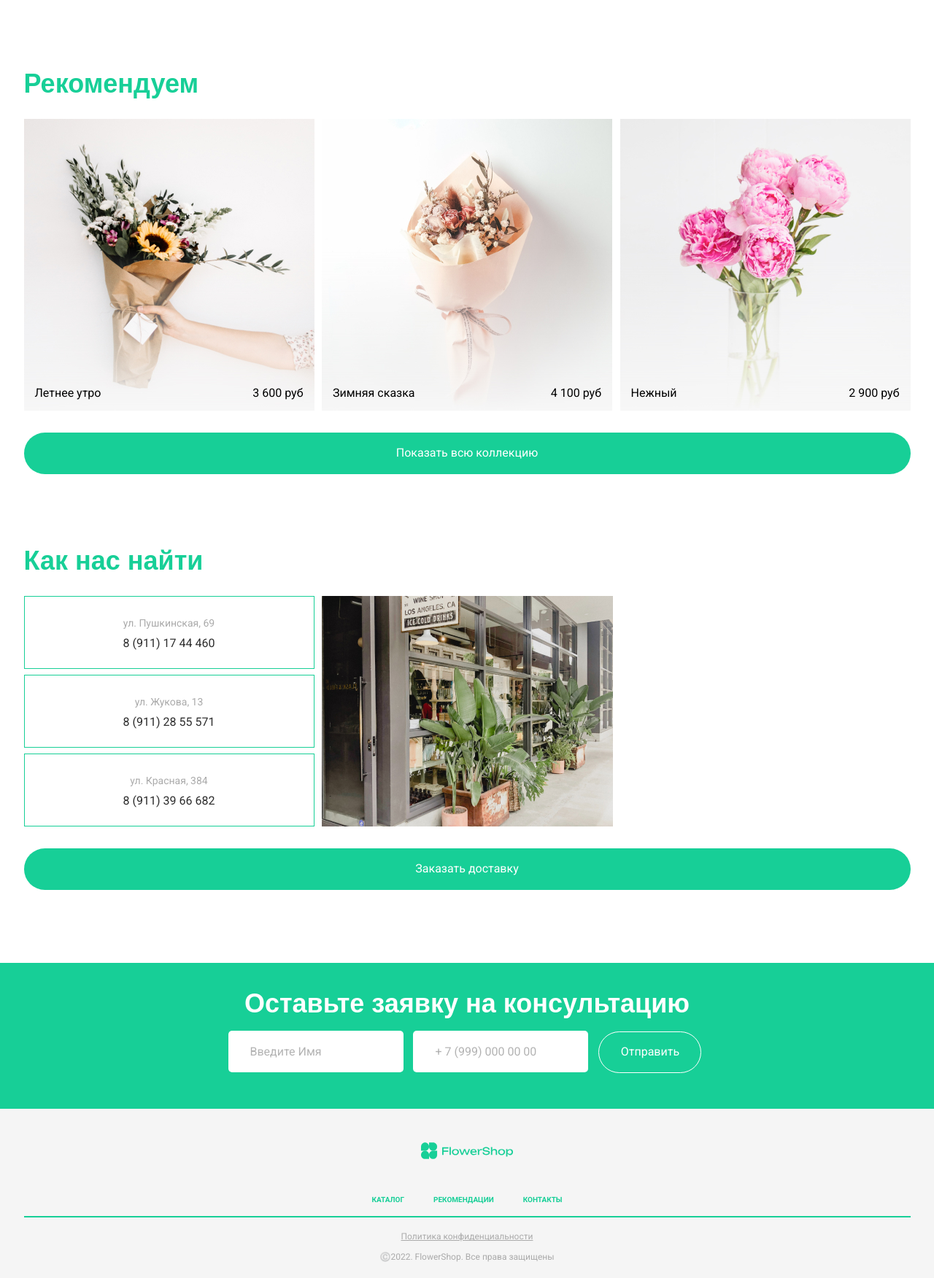
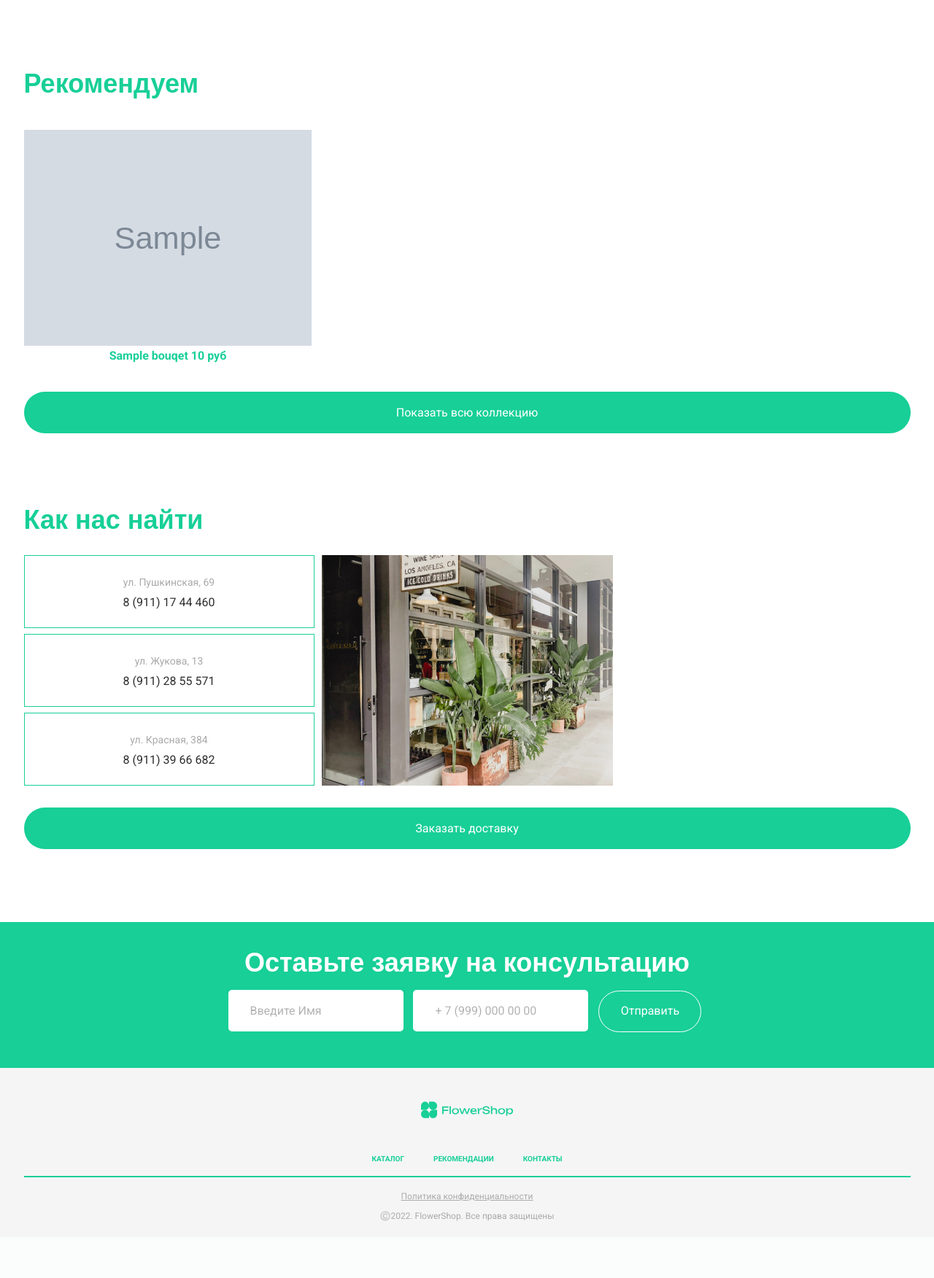
Before and after one commit to KustovAA/flower-shop, a Django app: page / in a window 1280 px wide. Shown: the part 697-2449 px from the top of the page at 73% size. After the commit the page ends 2371 px from the top, so only its background shows below. Run offline with Django 4.2, Linux system fonts and the light colour scheme; tables that the repository leaves empty hold one stand-in row (values such as "Sample post"); grey boxes marked "Sample" are stand-in pictures; a map, chart or similar area stays blank; parts of the project's set-up code (start-up, migrations or seed data) failed here and were passed over; some web fonts are replaced.

Commit message:
add to index page display of bouquets from DB

```diff
--- a/app/flower_app/templates/index.html
+++ b/app/flower_app/templates/index.html
@@ -1,3 +1,4 @@
+{% load static %}
 <!DOCTYPE html>
 <html lang="en">
 <head>
@@ -5,7 +6,7 @@
 	<meta name="viewport" content="width=device-width, initial-scale=1.0">
 	<title>Flower Shop</title>
 	<link rel="preconnect" href="https://fonts.googleapis.com"><link rel="preconnect" href="https://fonts.gstatic.com" crossorigin><link href="https://fonts.googleapis.com/css2?family=Roboto:wght@400;700&family=Unbounded:wght@700&display=swap" rel="stylesheet">
-	<link rel="stylesheet" href="https://storage.yandexcloud.net/flower-shop-bucket/css/main.css">
+	<link rel="stylesheet" href="{% static 'main.css' %}">
 </head>
 <body>
 	<div class="mainBg">
@@ -40,26 +41,20 @@
 		<div class="container">
 			<div class="recommended p100">
 				<div class="title">Рекомендуем</div>
-				<div class="recommended__elems ficb">
-					<div class="recommended__block recommended__block_first">
-						<div class="recommended__block_elems ficb">
-							<span class="recommended__block_intro">Летнее утро</span>
-							<span class="recommended__block_price">3 600 руб</span>
+				<div class="catalog__block">
+					{% for bouquet in bouquets %}
+						<div class="block__item">
+							<a href="card/{{ bouquet.id }}">
+								<img src={{ bouquet.picture }} alt="Букет {{ bouquet.title }}">
+							</a>
+							<div class="block__item__text">
+								<span>{{ bouquet.title }}</span>
+								<span>{{ bouquet.price }} руб</span>
+							</div>
 						</div>
-					</div>
-					<div class="recommended__block recommended__block_sec">
-						<div class="recommended__block_elems ficb">
-							<span class="recommended__block_intro">Зимняя сказка</span>
-							<span class="recommended__block_price">4 100 руб</span>
-						</div>
-					</div>
-					<div class="recommended__block recommended__block_thr">
-						<div class="recommended__block_elems ficb">
-							<span class="recommended__block_intro">Нежный</span>
-							<span class="recommended__block_price">2 900 руб</span>
-						</div>
-					</div>
+					{% endfor %}
 				</div>
+
 				<button onclick="location.href = '/catalog'" class="btn recommended__btn">Показать всю коллекцию</button>
 			</div>
 		</div>
--- a/app/flower_app/views.py
+++ b/app/flower_app/views.py
@@ -5,8 +5,18 @@ from django.shortcuts import render
 from .models import Bouqet, Customer
 from django.urls import reverse
 
+
 def index(request):
-    return render(request, 'index.html', {})
+    raw_bouquets = Bouqet.objects.all().order_by('?')[:3]
+    bouquets = []
+    for raw_bouquet in raw_bouquets:
+        bouquet = {}
+        bouquet['id'] = raw_bouquet.id
+        bouquet['title'] = raw_bouquet.title
+        bouquet['price'] = int(raw_bouquet.price)
+        bouquet['picture'] = raw_bouquet.picture
+        bouquets.append(bouquet)
+    return render(request, 'index.html', context={'bouquets': bouquets})
 
 
 def catalog(request):
```
